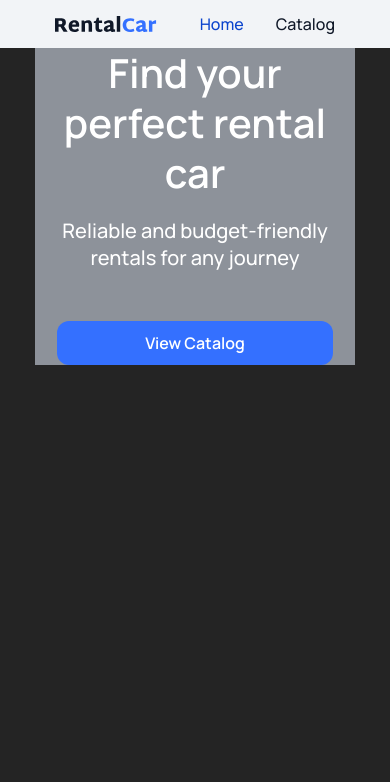
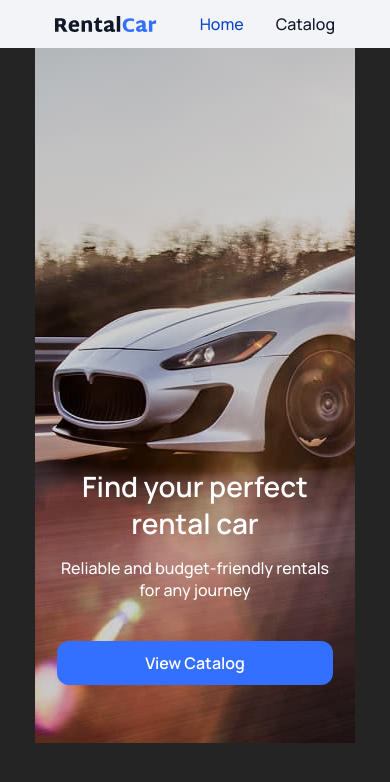
Before and after one commit to Vitalii-Artiukh/rental-car, a React (Vite) app: page / in a window 390 px wide. Shown: the top 782 px of the page. Built offline with nearby package versions, Linux system fonts and the light colour scheme.

Commit message:
adaptive

```diff
--- a/src/components/ui/Container/Container.module.css
+++ b/src/components/ui/Container/Container.module.css
@@ -1,7 +1,7 @@
 .container,
 .homePageContainer {
   width: 320px;
-  padding: 48px 20px 0;
+  padding: 48px 22px 0;
   margin: 0 auto;
   height: 100%;
   background-color: var(--white);
@@ -9,6 +9,13 @@
 
 .homePageContainer {
   background-color: var(--gray);
+  background-image: image-set(
+    url("../../../assets/Picture@1x.jpg") 1x,
+    url("../../../assets/Picture@2x.jpg") 2x
+  );
+  background-repeat: no-repeat;
+  background-position: left -450px top 48px;
+  background-size: 1440px;
 }
 
 @media screen and (min-width: 768px) {
@@ -18,10 +25,6 @@
     padding: 68px 56px 0;
   }
   .homePageContainer {
-    background-image: image-set(
-      url("../../../assets/Picture@1x.jpg") 1x,
-      url("../../../assets/Picture@2x.jpg") 2x
-    );
     background-repeat: no-repeat;
     background-position: left -400px top 68px;
     background-size: 1440px;
--- a/src/pages/HomePage/HomePage.module.css
+++ b/src/pages/HomePage/HomePage.module.css
@@ -2,24 +2,24 @@
   display: flex;
   flex-direction: column;
   align-items: center;
-  /* padding: 504px 209px 55px 208px; */
+  padding: 420px 0 58px 0;
 }
 
 .title {
   text-align: center;
   color: var(--white);
   font-weight: 600;
-  font-size: 40px;
-  line-height: 1.25;
-  margin-bottom: 20px;
+  font-size: 28px;
+  line-height: 1.33;
+  margin-bottom: 16px;
 }
 
 .paragraph {
   text-align: center;
   color: var(--white);
   font-weight: 500;
-  font-size: 20px;
-  margin-bottom: 50px;
+  font-size: 16px;
+  margin-bottom: 40px;
 }
 
 .title:hover,
```
